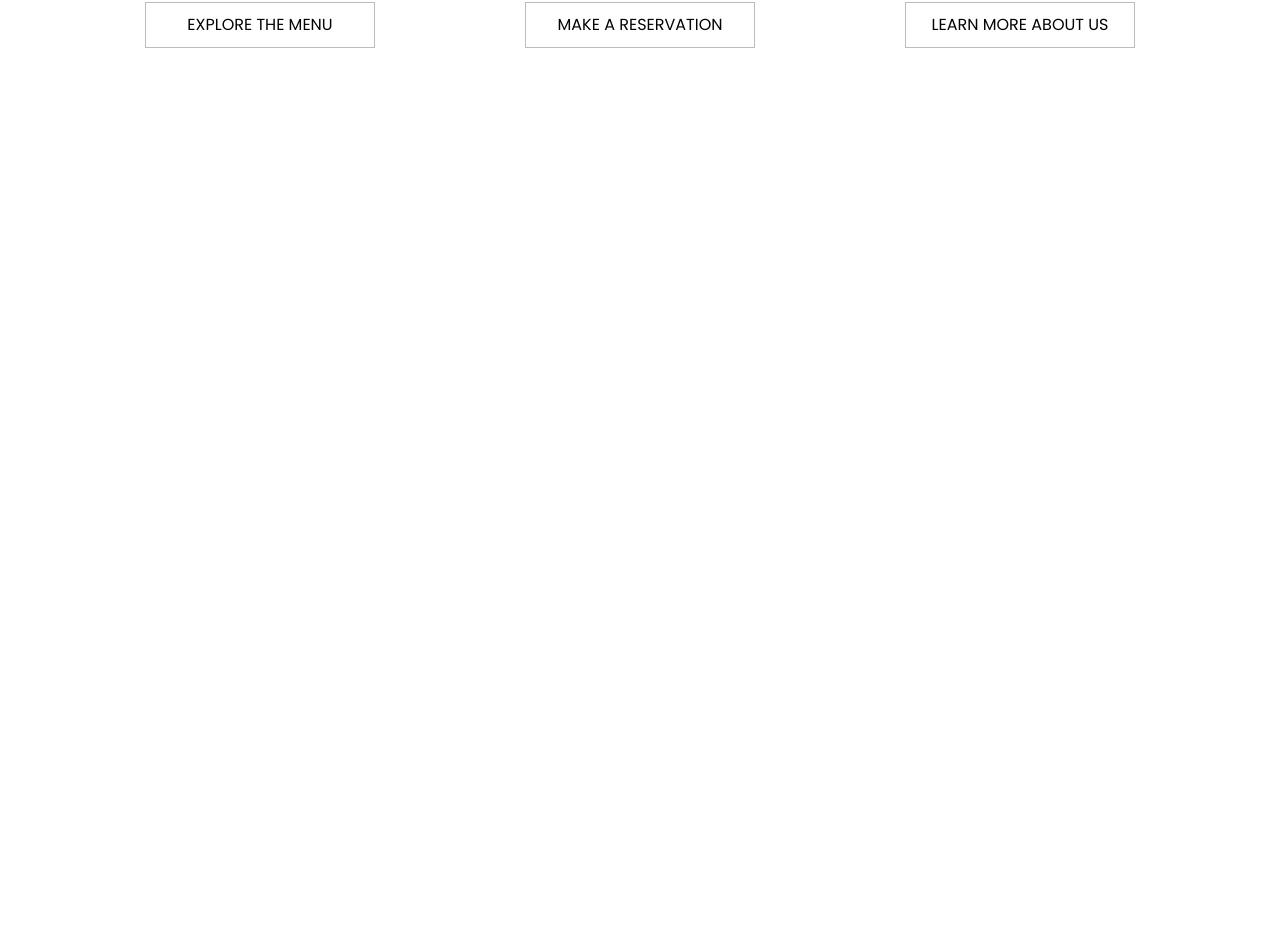
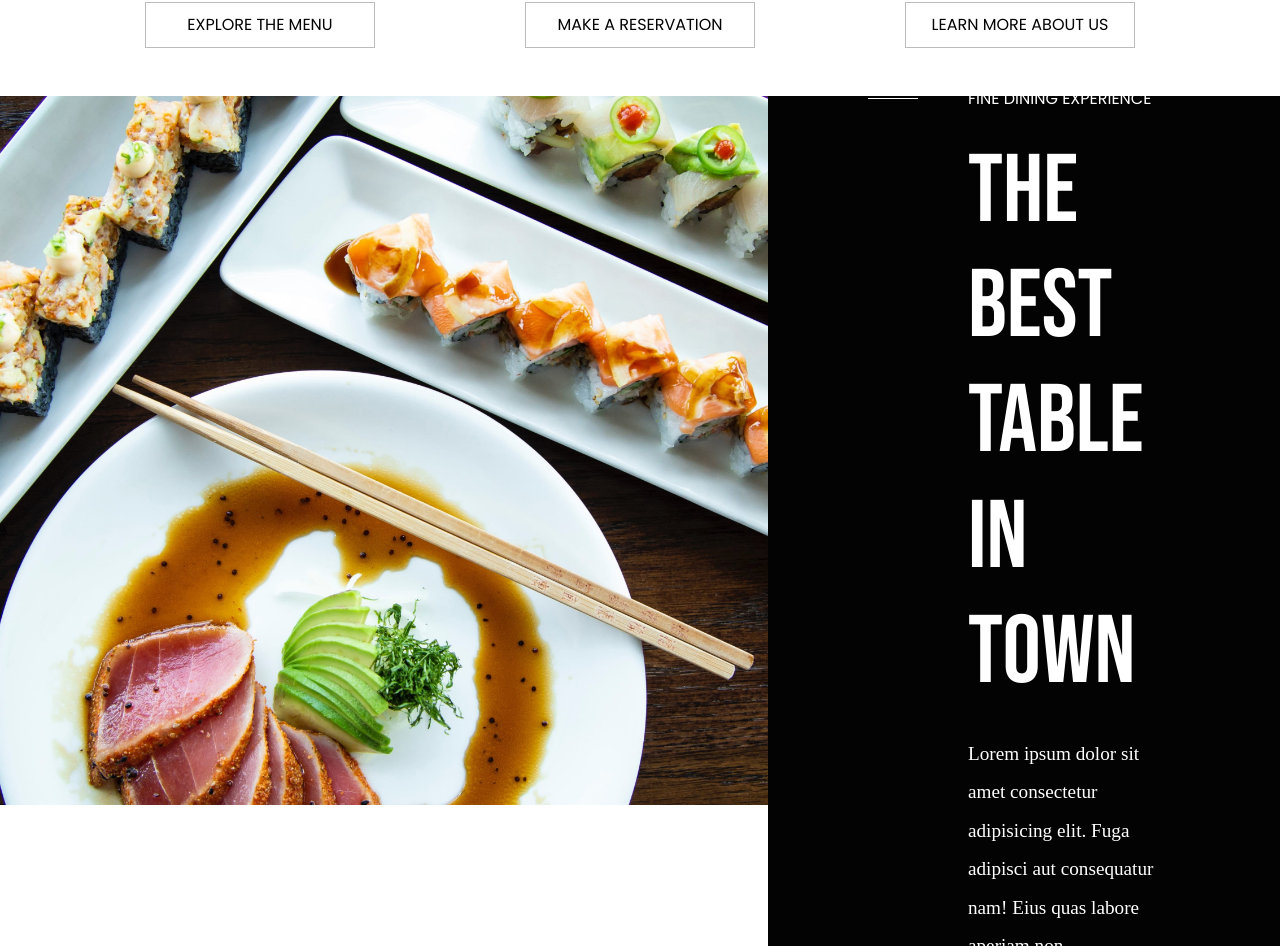
Before and after one commit to stecala/proj-html-vuejs, a Vue app: page / in a window 1280 px wide. Shown: the part 2353-3299 px from the top of the page. Before the commit the page ends 2401 px from the top, so only its background shows below. Built offline with nearby package versions, Linux system fonts and the light colour scheme; a web font is replaced by a local one.

Commit message:
Feat (end component) ⭐ BannerMain  is ready

```diff
--- a/src/components/MainApp.vue
+++ b/src/components/MainApp.vue
@@ -2,7 +2,7 @@
   <main class="mt-5">
       <PromoComponent />
       <PromoCardsList :cardsList="cardsList" />
-      <BannerMain />
+      <BannerMain :imgBanner="imgBanner[0]" />
   </main>
 </template>
 
@@ -46,7 +46,8 @@ export default {
             'txt_btn': 'learn more about us',
           }
         },
-      ]
+      ],
+      imgBanner : ['/img/slider32x.jpg' , '/img/slider72x-scaled.jpg']
     }
   },
 }
--- a/src/components/Main_Components/BannerMain.vue
+++ b/src/components/Main_Components/BannerMain.vue
@@ -1,15 +1,64 @@
 <template>
-  <div>
-
+  <div class="banner-container d-flex mt-5">
+        <div class="img-container">
+            <img :src="imgBanner" alt="Banner Img">
+        </div>
+        <div class="card-container">
+            <div class="d-flex align-items-center align-cont">
+                <CardForBanner :txtForCard="txtForCard" />
+            </div>
+        </div>
   </div>
 </template>
 
+
 <script>
+import CardForBanner from '../CardForBanner.vue'
 export default {
-
+    props:{
+        imgBanner : String,
+    },
+    components : {
+        CardForBanner,
+    },
+    data : function(){
+    return{
+      txtForCard : {
+          subtitle : 'fine dining experience',
+          title : 'the best table in town',
+          text : 'Lorem ipsum dolor sit amet consectetur adipisicing elit. Fuga adipisci aut consequatur nam! Eius quas labore aperiam non.',
+          btn : {
+            url : '#',
+            text_btn : 'explore the menu'
+          }
+      },
+    }
+  }
 }
 </script>
+<style lang="scss" scoped>
+@import '../../assets/style/variables.scss';
 
-<style>
-
+    .banner-container{
+        width: 100%;
+        max-height: 850px;
+        overflow: hidden;
+        .img-container{
+            width: 60%;
+            img{
+                max-width: 100%;
+                object-fit: cover;
+                object-position: center;
+            }
+        }
+        .card-container{
+            width: 40%;
+            background-color: $blackBg;
+            .align-cont{
+                width: 100%;
+                height: 100%;
+                padding: 0 80px;
+            }
+        }
+    }
 </style>
```
Also changed, not shown: public/img/slider32x.jpg (added), public/img/slider72x-scaled.jpg (added).
